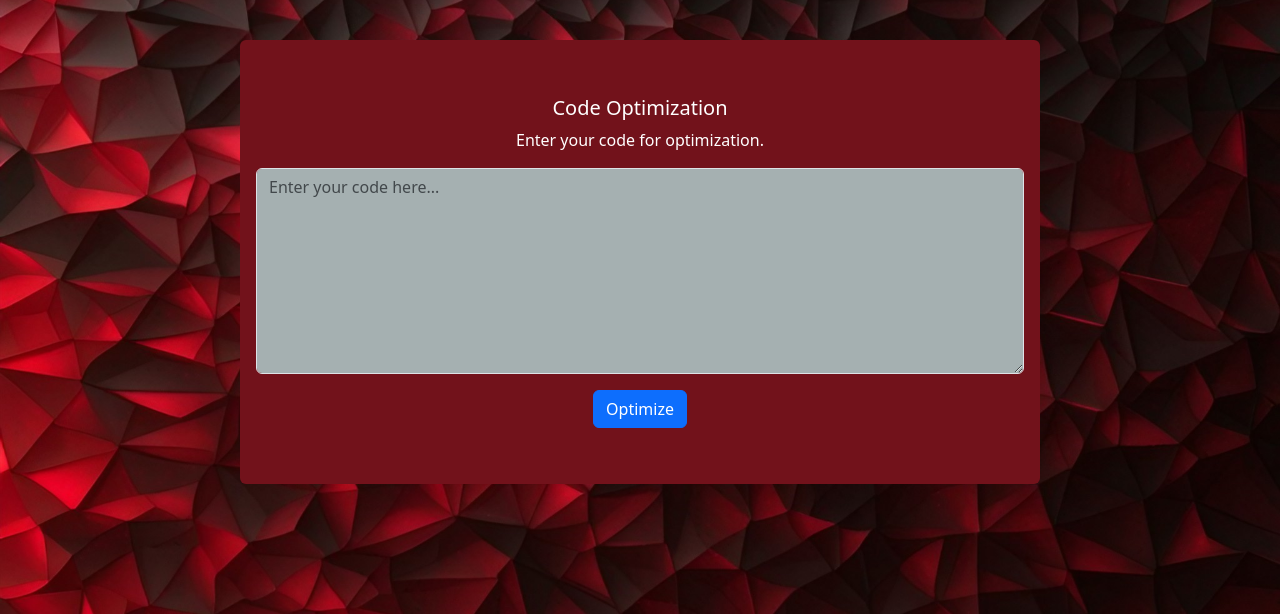
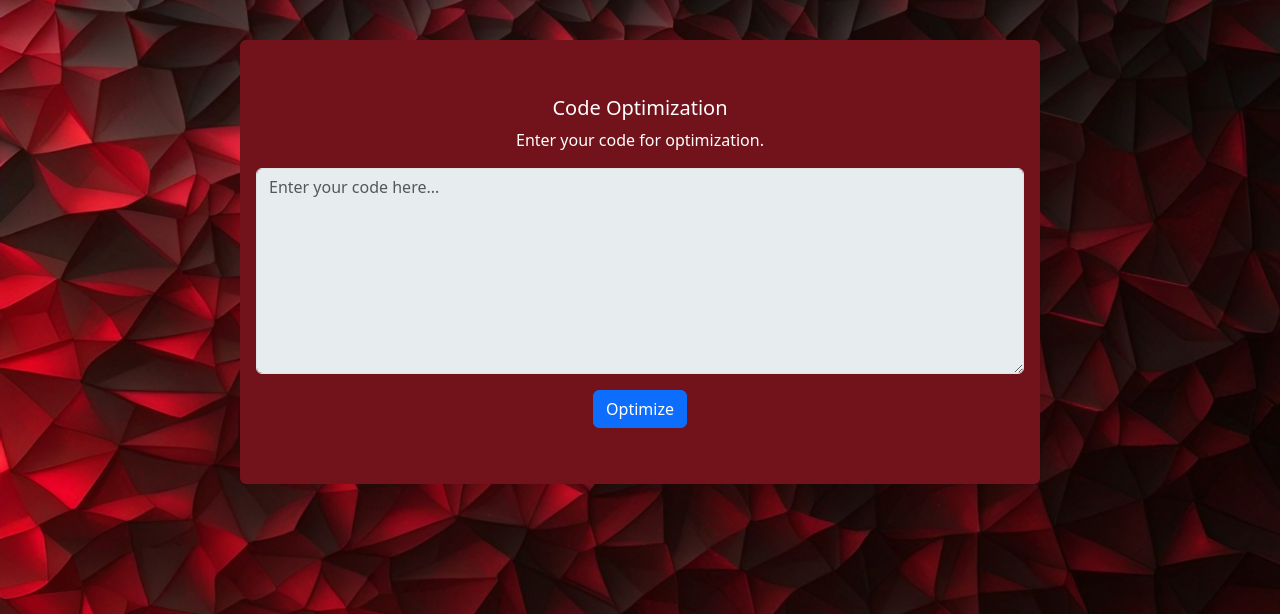
Before and after one commit to ViditDhull/LuciusTensors, a Django app: page /code_optimizer in a window 1280 px wide. Shown: the part 56-670 px from the top of the page. Run offline with Django 4.2, Linux system fonts and the light colour scheme.

Commit message:
Color Update

```diff
--- a/templates/code_optimizer.html
+++ b/templates/code_optimizer.html
@@ -26,7 +26,7 @@ padding: 10px;
                 <h5 class="card-title">Code Optimization</h5>
                 <p class="card-text">Enter your code for optimization.</p>
                 <textarea name="input_code" class="form-control text-white" rows="8"
-                    placeholder="Enter your code here..." style="background-color: #a5b0b1;"></textarea>
+                    placeholder="Enter your code here..." style="background-color: #e7edee;"></textarea>
                 <p></p>
                 <button type="submit" class="btn btn-primary">Optimize</button>
             </div>
```
